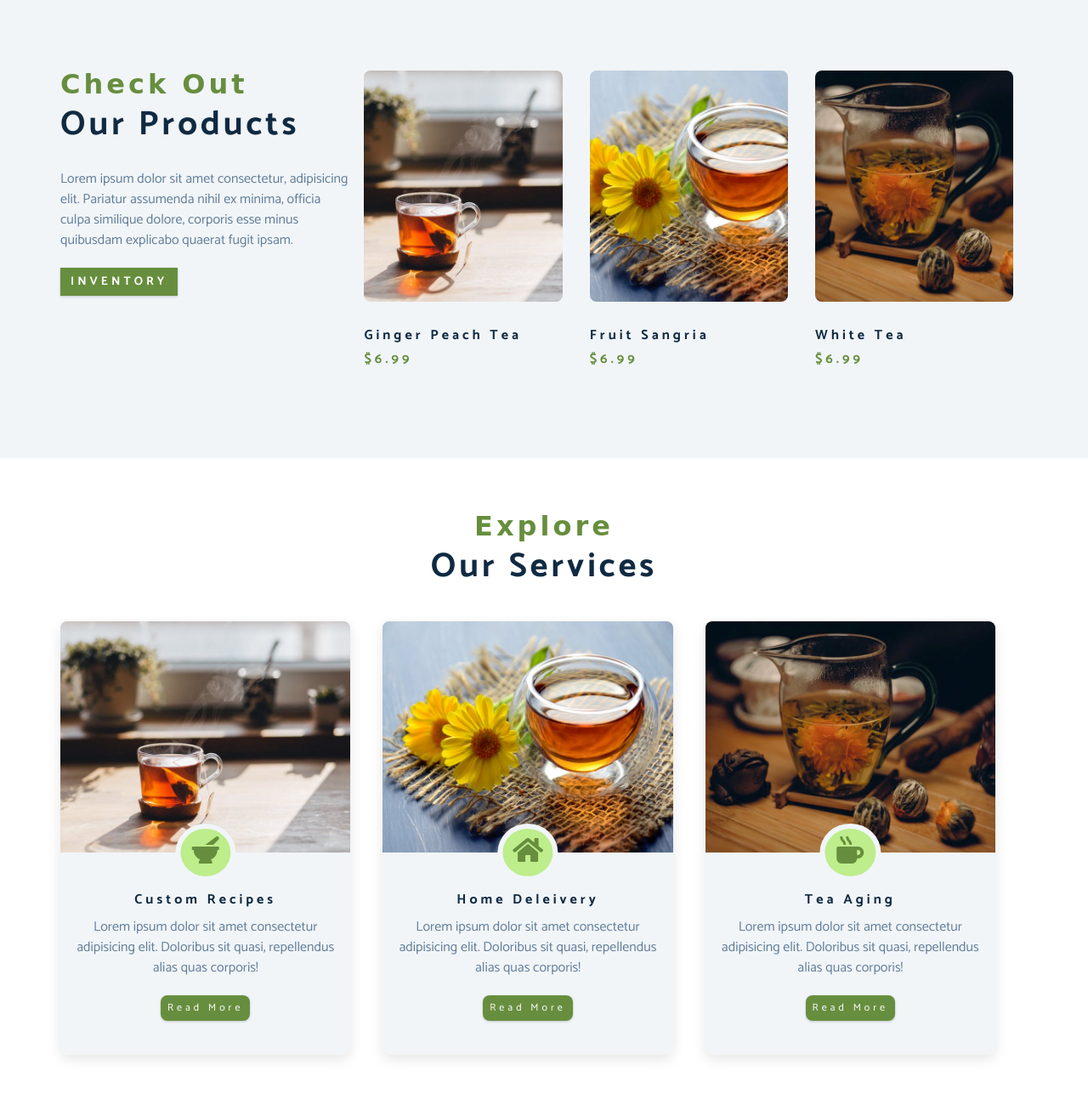
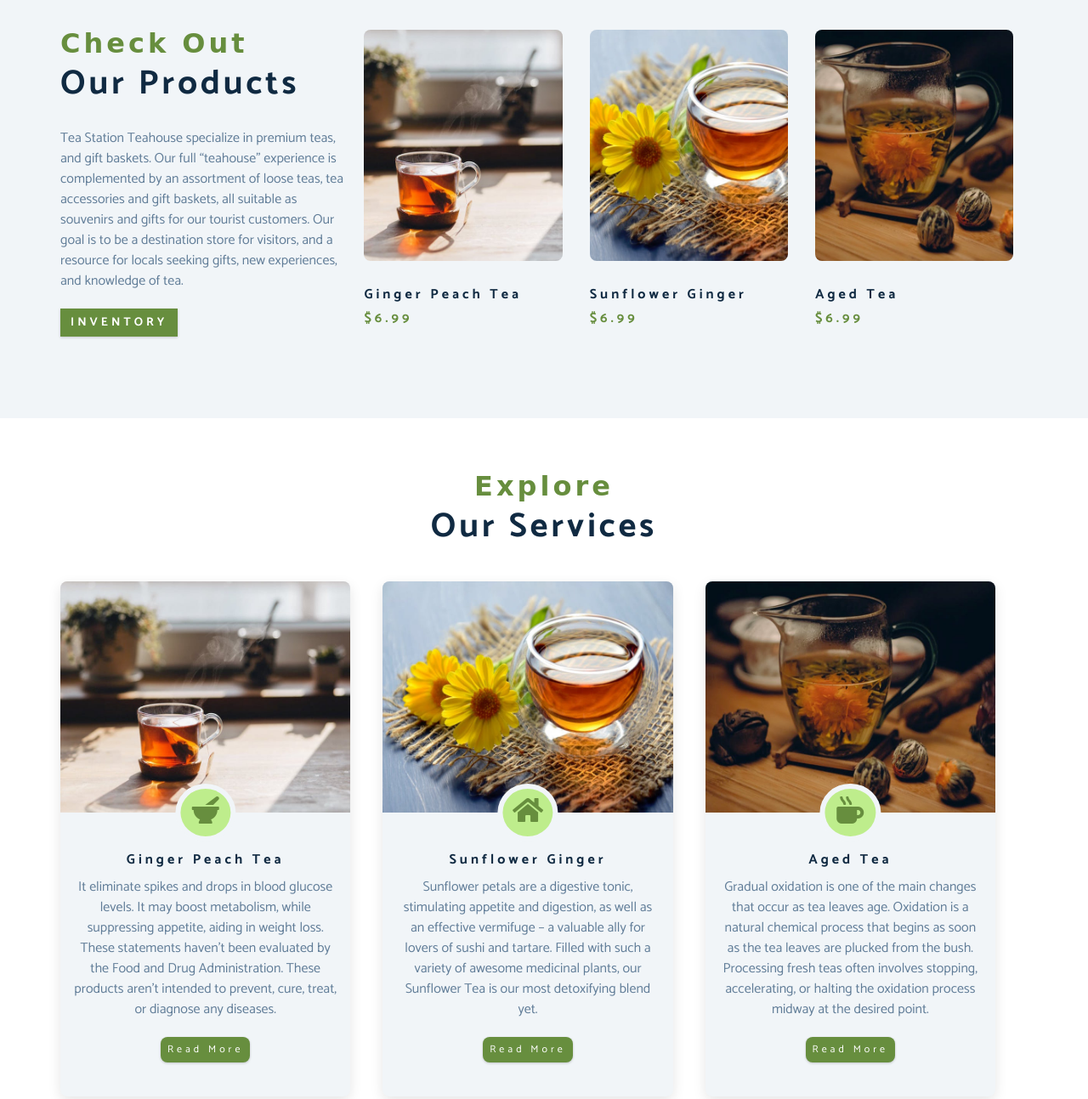
Before and after one commit to phrancisp0/Tea_Station, a plain HTML site: page index.html in a window 1280 px wide. Shown: the part 1574-2867 px from the top of the page at 85% size. Drawn offline with Linux system fonts and the light colour scheme; a web font is replaced by a local one.

Commit message:
Update index.html

```diff
--- a/index.html
+++ b/index.html
@@ -7,6 +7,8 @@
     <meta name="viewport" content="width=device-width, initial-scale=1.0" />
     <meta http-equiv="X-UA-Compatible" content="ie=edge" />
     <title>Tea Station || Home</title>
+    <!-- favicon.io-->
+    <link rel="shortcut icon" href="./images/favicon.ico" type="images icon" />
     <!-- font-awesome -->
     <link
       rel="stylesheet"
@@ -51,10 +53,7 @@
           <i class="fas fa-mug-hot"></i>
         </span>
         <h4 class="skill-title">made in US</h4>
-        <p class="skill-text">
-          Lorem ipsum dolor, sit amet consectetur adipisicing elit. Veritatis,
-          ipsa.
-        </p>
+        <p class="skill-text"></p>
       </article>
       <!-- end of single skill -->
       <!-- single skill -->
@@ -63,10 +62,7 @@
           <i class="fas fa-glass-cheers"></i>
         </span>
         <h4 class="skill-title">relaxation</h4>
-        <p class="skill-text">
-          Lorem ipsum dolor, sit amet consectetur adipisicing elit. Veritatis,
-          ipsa.
-        </p>
+        <p class="skill-text"></p>
       </article>
       <!-- end of single skill -->
       <!-- single skill -->
@@ -75,10 +71,7 @@
           <i class="fas fa-bomb"></i>
         </span>
         <h4 class="skill-title">energy</h4>
-        <p class="skill-text">
-          Lorem ipsum dolor, sit amet consectetur adipisicing elit. Veritatis,
-          ipsa.
-        </p>
+        <p class="skill-text"></p>
       </article>
       <!-- end of single skill -->
       <!-- single skill -->
@@ -87,10 +80,7 @@
           <i class="fas fa-mortar-pestle"></i>
         </span>
         <h4 class="skill-title">famaily recipe</h4>
-        <p class="skill-text">
-          Lorem ipsum dolor, sit amet consectetur adipisicing elit. Veritatis,
-          ipsa.
-        </p>
+        <p class="skill-text"></p>
       </article>
       <!-- end of single skill -->
     </section>
@@ -140,9 +130,12 @@
           </div>
           <!-- end of section title -->
           <p class="product-text">
-            Lorem ipsum dolor sit amet consectetur, adipisicing elit. Pariatur
-            assumenda nihil ex minima, officia culpa similique dolore, corporis
-            esse minus quibusdam explicabo quaerat fugit ipsam.
+            Tea Station Teahouse specialize in premium teas, and gift baskets.
+            Our full “teahouse” experience is complemented by an assortment of
+            loose teas, tea accessories and gift baskets, all suitable as
+            souvenirs and gifts for our tourist customers. Our goal is to be a
+            destination store for visitors, and a resource for locals seeking
+            gifts, new experiences, and knowledge of tea.
           </p>
           <a href="products.html" class="btn">inventory</a>
         </article>
@@ -164,7 +157,7 @@
               src="./images/product-2.jpeg"
               alt="single product"
               class="product-img" />
-            <h4 class="product-title">fruit sangria</h4>
+            <h4 class="product-title">Sunflower Ginger</h4>
             <h4 class="product-price">$6.99</h4>
           </div>
           <!-- end of single product -->
@@ -174,7 +167,7 @@
               src="./images/product-3.jpeg"
               alt="single product"
               class="product-img" />
-            <h4 class="product-title">white tea</h4>
+            <h4 class="product-title">Aged Tea</h4>
             <h4 class="product-price">$6.99</h4>
           </div>
           <!-- end of single product -->
@@ -207,10 +200,13 @@
           </div>
           <!-- service info -->
           <div class="service-info">
-            <h4>custom recipes</h4>
+            <h4>Ginger Peach Tea</h4>
             <p>
-              Lorem ipsum dolor sit amet consectetur adipisicing elit. Doloribus
-              sit quasi, repellendus alias quas corporis!
+              It eliminate spikes and drops in blood glucose levels. It may
+              boost metabolism, while suppressing appetite, aiding in weight
+              loss. These statements haven’t been evaluated by the Food and Drug
+              Administration. These products aren’t intended to prevent, cure,
+              treat, or diagnose any diseases.
             </p>
             <a href="products.html" class="btn service-btn">read more</a>
           </div>
@@ -232,10 +228,13 @@
           </div>
           <!-- service info -->
           <div class="service-info">
-            <h4>home deleivery</h4>
+            <h4>sunflower ginger</h4>
             <p>
-              Lorem ipsum dolor sit amet consectetur adipisicing elit. Doloribus
-              sit quasi, repellendus alias quas corporis!
+              Sunflower petals are a digestive tonic, stimulating appetite and
+              digestion, as well as an effective vermifuge – a valuable ally for
+              lovers of sushi and tartare. Filled with such a variety of awesome
+              medicinal plants, our Sunflower Tea is our most detoxifying blend
+              yet.
             </p>
             <a href="products.html" class="btn service-btn">read more</a>
           </div>
@@ -257,10 +256,13 @@
           </div>
           <!-- service info -->
           <div class="service-info">
-            <h4>tea aging</h4>
+            <h4>Aged Tea</h4>
             <p>
-              Lorem ipsum dolor sit amet consectetur adipisicing elit. Doloribus
-              sit quasi, repellendus alias quas corporis!
+              Gradual oxidation is one of the main changes that occur as tea
+              leaves age. Oxidation is a natural chemical process that begins as
+              soon as the tea leaves are plucked from the bush. Processing fresh
+              teas often involves stopping, accelerating, or halting the
+              oxidation process midway at the desired point.
             </p>
             <a href="products.html" class="btn service-btn">read more</a>
           </div>
@@ -307,15 +309,14 @@
               </span>
               Telephone
             </h4>
-            <h4 class="contact-text">818 880 0008</h4>
+            <h4 class="contact-text">929 431 4732</h4>
           </div>
           <!-- end of contact item -->
         </article>
         <!-- contact form -->
         <article class="contact-form">
           <h3>contact us</h3>
-          <form action="https://formspree.io/f/xzbqyevk"
-  method="POST">
+          <form action="https://formspree.io/f/xzbqyevk" method="POST">
             <div class="form-group">
               <!-- inputs -->
               <input
@@ -352,7 +353,7 @@
           <!-- end of social icon-->
           <!-- social icon -->
           <a href="#" class="social-icon">
-            <i class="fab fa-twitter" ></i>
+            <i class="fab fa-twitter"></i>
           </a>
           <!-- end of social icon-->
           <!-- social icon -->
@@ -362,7 +363,7 @@
           <!-- end of social icon-->
         </div>
         <h4 class="footer-text">
-          &copy; <span>2023</span>
+          &copy; <span>2024</span>
           <span class="company">tea station</span>
           all rights reserved
         </h4>
```
